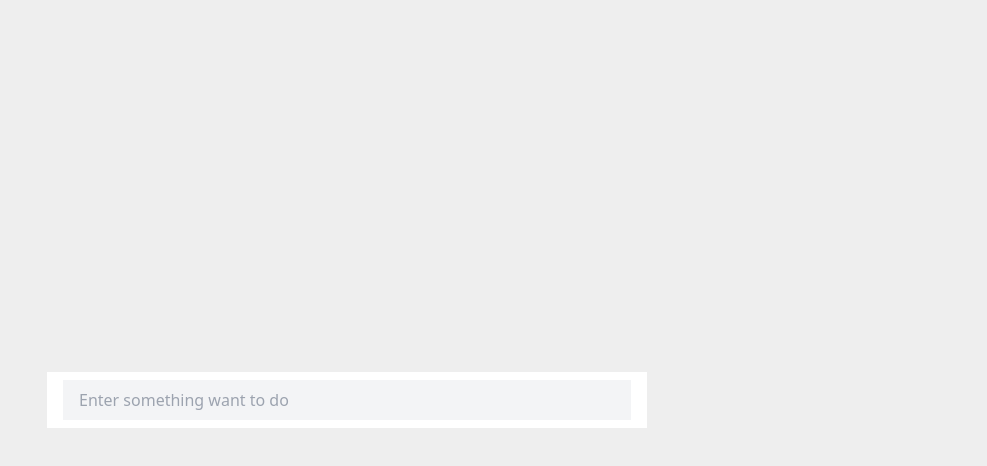
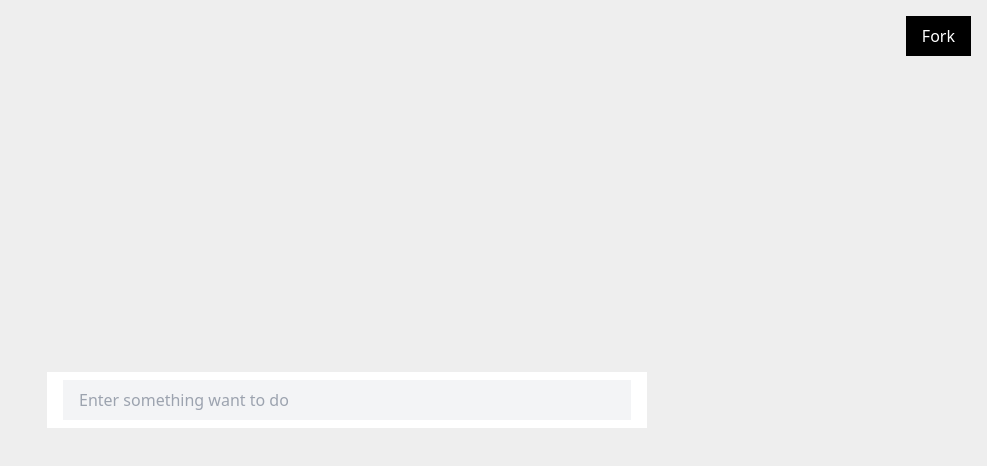
Before and after one commit to mowtwo/svelte-tailwind-todo-list, a Svelte app: page / in a window 1280 px wide. Shown: the top 466 px of the page, without its empty margins (293-1280 px from the left). Built offline with nearby package versions, Linux system fonts and the light colour scheme.

Commit message:
add github fork

```diff
--- a/src/App.svelte
+++ b/src/App.svelte
@@ -14,6 +14,13 @@
     }
   };
 </script>
+
+<div class="fixed z-10 right-4 top-4">
+  <a
+    class="inline-block pt-2 pb-2 pl-4 pr-4 bg-black text-white"
+    href="https://github.com/mowtwo/svelte-tailwind-todo-list">Fork</a
+  >
+</div>
 
 <div
   class="w-[100vw] h-[100vh] fixed top-0 left-0 bg-[#eee] flex items-center justify-center"
```
